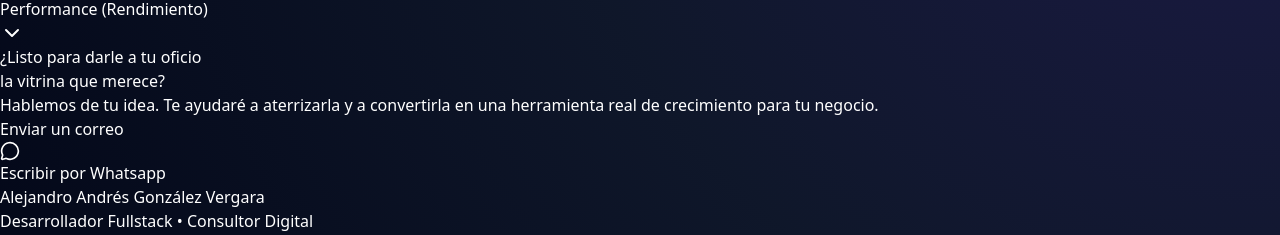
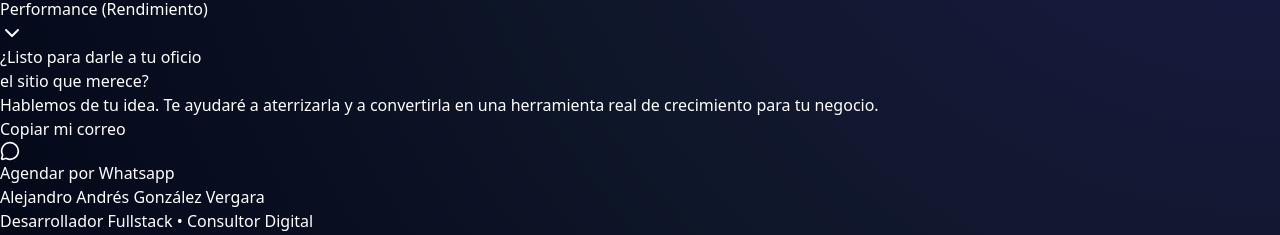
Before and after one commit to aagv2004/mi-portafolio, a React (Vite) app: page / in a window 1280 px wide. Shown: the part 1945-2180 px from the top of the page. Built offline with nearby package versions, Linux system fonts and the light colour scheme.

Commit message:
Toques finales de diseño y funcionamiento en la página

```diff
--- a/src/App.jsx
+++ b/src/App.jsx
@@ -1,5 +1,5 @@
 /* eslint-disable no-unused-vars */
-import { motion } from "framer-motion";
+import { motion, AnimatePresence } from "framer-motion";
 import { ArrowRight, Globe, Zap, Search, BookOpen, ChevronDown, MessageCircle } from "lucide-react";
 import { useState } from "react";
 
@@ -61,15 +61,21 @@ function Glosario() {
                 />
               </button>
 
+              <AnimatePresence>
                 {abierto === index && (
                   <motion.div
                     initial={{ height: 0, opacity: 0 }}
                     animate={{ height: 'auto', opacity: 1 }}
-                  className="px-6 pb-6 text-white leading-relaxed"
+                    exit={{ height: 0, opacity: 0 }}
+                    transition={{ duration: 0.4, ease: [0.04, 0.62, 0.23, 0.98] }}
+                    className="overflow-hidden"
                   >
+                    <div className="px-6 pb-6 text-slate-400 leading-relaxed border-t border-white/5 pt-4">
                     {item.definicion}
+                    </div>
                   </motion.div>
                 )}
+              </AnimatePresence>
             </div>
           ))}
         </div>
@@ -79,11 +85,19 @@ function Glosario() {
 }
 
 function App() {
+  const [copiado, setCopiado] = useState(false);
+
+  const manejarCopiado = () => {
+    navigator.clipboard.writeText("agvergarasoftware@gmail.com");
+    setCopiado(true);
+    setTimeout(() => setCopiado(false), 3000);
+  };
+
   return (
     <div className="min-h-screen font-sans selection:bg-indigo-500/3 text-slate-200">
       <Reveal>
         {/* Hero section */}
-        <section className="relative px-6 pt-20 pb-24 md:pt-32 lg:px-8 max-w-7xl mx-auto">
+        <section className="relative px-6 pt-20 pb-24 md:pt-32 lg:px-8 max-w-7xl mx-auto interface-object">
           <motion.div
           initial={{ opacity: 0, y: 20 }}
           animate={{ opacity: 1, y: 0}}
@@ -95,24 +109,35 @@ function App() {
             </span>
 
             <h1 className="text-5xl md:text-7xl font-extrabold tracking-tight text-white mb-8">
-              Tu oficio merece una <br />
+              Tu oficio merece verse tan <br />
               <span className="text-transparent bg-clip-text bg-gradient-to-r from-indigo-600 to-violet-600">
-                vitrina digital imparable
+                profesional como tu trabajo
               </span>
             </h1>
 
             <p className="max-w-2xl mx-auto text-lg mg:text-xl text-slate-400 mb-10 leading-relaxed">
-              No solo creo páginas web. Construyo herramientas que cargan al instante, dominan los buscadores y convierten visitantes en clientes para tu negocio.
+              Creo sitios web rápidos, claros y optimizados para que te encuentren en Google y te contacten sin vueltas.
             </p>
 
             <div className="flex flex-col sm:flex-row gap-4 justify-center items-center">
+              <a href="#proyectos">
                 <button className="px-8 py-4 bg-indigo-600 text-white rounded-xl font-bold hover:bg-indigo-500 transition-all flex items-center gap-2 group shadow-[0_0_20px_rgba(79,70,229,0.4)]">
                   Ver proyectos
                   <ArrowRight className="group-hover:translate-x-1 transition-transform" />
                 </button>
+              </a>
+              <a
+                href="https://wa.me/56961917708?text=Hola%20Alejandro%21%20Me%20gustar%C3%ADa%20cotizar%20un%20proyecto%20contigo.%20Mi%20nombre%20es%3A"
+                target="_blank"
+                rel="noreferrer"
+              >
+
                 <button className="px-8 py-4 bg-white/5 text-white border border-white/20 backdrop-blur-sm rounded-xl font-bold hover:bg-white/10 hover:border-white/40 transition-all">
+
                   Cotizar mi sitio
+
                 </button>
+              </a>
             </div>
           </motion.div>
         </section>
@@ -121,7 +146,7 @@ function App() {
 
       {/* Benefits Sections */}
       <Reveal>
-        <section className="py-20 bg-transparent">
+        <section className="py-20 bg-transparent interface-object">
           <div className="max-w-7xl mx-auto px-6 lg:px-8">
             <div className="grid grid-cols-1 md:grid-cols-3 gap-12">
               {/* Tarjeta 1: SEO */}
@@ -173,7 +198,7 @@ function App() {
 
       {/* Sección de proyectos */}
       <Reveal>
-        <section className="py-24 bg-transparent">
+        <section id="proyectos" className="py-24 bg-transparent interface-object">
           <div className="max-w-7xl mx-auto px-6 lg:px-8">
             <div className="mb-16">
               <h2 className="text-3xl font-bold text-white mb-4">Proyectos Destacados</h2>
@@ -239,7 +264,7 @@ function App() {
 
       {/* Metodología de trabajo */}
       <Reveal>
-        <section className="py-24 bg-transparent">
+        <section className="py-24 bg-transparent interface-object">
           <div className="max-w-7xl mx-auto px-6 lg:px-8">
             <div className="text-center mb-16">
               <h2 className="text-3xl font-bold text-white mb-4">¿Cómo trabajaremos juntos?</h2>
@@ -251,7 +276,7 @@ function App() {
             <div className="grid grid-cols-1 md:grid-cols-3 gap-8 relative">
               {/* Paso 1 */}
               <div className="relative p-8 bg-slate-900/40 backdrop-blur-xl border border-white/10 rounded-3xl shadow-2xl z-10">
-                <div className="text-indigo-600 font-bold text-5xl mb-6 opacity-20">01</div>
+                <div className="text-white font-bold text-5xl mb-6 opacity-20">01</div>
                 <h3 className="text-xl font-bold mb-3">La Idea Base</h3>
                 <p className="text-slate-400">
                   Tú me entregas tu visión, tus deseos y los objetivos de tu negocio. Escucho cada detalle para entender qué es lo que realmente necesitas destacar.
@@ -269,7 +294,7 @@ function App() {
 
               {/* Paso 3 */}
               <div className="relative p-8 bg-slate-900/40 backdrop-blur-xl border border-white/10 rounded-3xl shadow-2xl z-10">
-                <div className="text-indigo-600 font-bold text-5xl mb-6 opacity-20">03</div>
+                <div className="text-white font-bold text-5xl mb-6 opacity-20">03</div>
                 <h3 className="text-xl font-bold mb-3">Ajuste Infinito</h3>
                 <p className="text-slate-400">
                   Gracias a mi flujo de trabajo con Git, podemos volver atrás, cambiar detalles o pivotar la idea hasta que el producto sea perfecto para ti.
@@ -284,7 +309,7 @@ function App() {
       {Glosario()}
 
       {/*Contacto / CTA Final */}
-      <section className="py-24 px-6 bg-transparent">
+      <section id="contacto" className="py-24 px-6 bg-transparent interface-object">
         <motion.div
           initial={{ opacity: 0, scale: 0.95 }}
           whileInView={{ opacity: 1, scale: 1 }}
@@ -299,26 +324,68 @@ function App() {
             <h2 className="text-3xl md:text-5xl font-bold text-white mb-6 tracking-tight">
               ¿Listo para darle a tu oficio <br />
               <span className="text-transparent bg-clip-text bg-gradient-to-r from-indigo-400 to-violet-400">
-                la vitrina que merece?
+                el sitio que merece?
               </span>
             </h2>
             <p className="text-slate-400 text-lg mb-10 max-w-xl mx-auto leading-relaxed">
               Hablemos de tu idea. Te ayudaré a aterrizarla y a convertirla en una herramienta real de crecimiento para tu negocio.
             </p>
             <div className="flex flex-col sm:flex-row gap-4 justify-center">
+              <button
+                onClick={manejarCopiado}
+                className="relative p-[2px] overflow-hidden rounded-2xl group transition-all active:scale-95"
+              >
+                {/* Borde giratorio */}
+                <div className={`absolute inset-[-1000%] ${copiado ? 'animate-border-spin-fast' : 'animate-border-spin'} bg-[conic-gradient(from_90deg_at_50%_50%,#4338ca_0%,#818cf8_50%,#4338ca_100%)] ${copiado ? 'opacity-100' : 'opacity-40 group-hover:opacity-100'} transition-opacity`} />
+
+                {/* Cuerpo del botón */}
+                <div className={`relative px-8 py-4 ${copiado ? 'bg-indigo-600' : 'bg-slate-900'} rounded-[14px] transition-colors duration-500 flex items-center justify-center min-w-[200px]`}
+                >
+                  {/* Efecto de rellenado */}
+                  <motion.div
+                    initial={{ x: '-100%' }}
+                    animate={{ x: copiado ? '0%' : '-100%' }}
+                    transition={{ duration: 0.4, ease: "easeOut" }}
+                    className="absolute inset-0 bg-white/10"
+                  />
+
+                  <span className="relative z-10 font-bold text-white flex items-center gap-2">
+                    {copiado ? (
+                      <>
+                        <motion.svg
+                          viewBox="0 0 24 24"
+                          fill="none"
+                          stroke="currentColor"
+                          strokeWidth="4"
+                          strokeLinecap="round"
+                          strokeLinejoin="round"
+                          className="w-5 h-5 text-emerald-300"
+                          initial={{ pathLength: 0, opacity: 0 }}
+                          animate={{ pathLength: 1, opacity: 1 }}
+                          transition={{ duration: 0.3, ease: "easeOut" }}
+                        >
+                          <polyline points="20 6 9 17 4 12" />
+                        </motion.svg>
+                        <motion.span
+                          initial={{ opacity: 0, x: 5 }}
+                          animate={{ opacity: 1, x: 0 }}
+                        >
+                          ¡Email Copiado!
+                        </motion.span>
+                      </>
+                    ) : (
+                      "Copiar mi correo"
+                    )}
+                  </span>
+                </div>
+              </button>
               <a
-                href="mailto:tuemail@ejemplo.com"
-                className="px-8 py-4 bg-white text-indigo-600 rounded-2xl font-bold hover:bg-indigo-500 hover:text-white transition-all shadow-[0_0_20px_rgba(79,70,229,0.4)] hover:scale-105 active:scale-95"
-              >
-                Enviar un correo
-              </a>
-              <a
-                href="https://wa.me/+56961917708"
+                href="https://wa.me/56961917708?text=Hola%20Alejandro%21%20Vi%20tu%20portafolio%20digital%20y%20me%20gustar%C3%ADa%20consultar%20por%20un%20proyecto%20web%20para%20mi%20negocio.%20Mi%20nombre%20es%3A"
                 target="_blank"
                 className="px-8 py-4 bg-white/5 text-white border border-white/10 rounded-2xl font-bold hover:bg-white/10 transition-all backdrop-blur-md flex"
               >
                 <MessageCircle size={20} className="text-emerald-400 group-hover:scale-110 transition-transform"/>
-                <p className="pl-2">Escribir por <span className="text-emerald-400">Whatsapp</span></p>
+                <p className="pl-2">Agendar por <span className="text-emerald-400">Whatsapp</span></p>
               </a>
             </div>
           </div>
@@ -326,7 +393,7 @@ function App() {
       </section>
 
       {/* Footer */}
-      <footer className="py-12 border-t border-white/5 bg-transparent relative overflow-hidden">
+      <footer className="py-12 border-t border-white/5 bg-transparent relative overflow-hidden interface-object">
       <div className="absolute top-0 left-1/2 -translate-x-1/2 w-1/2 h-px bg-gradient-to-r from-transparent via-indigo-500/50 to-transparent" />
         <div className="max-w-7xl mx-auto px-6 flex flex-col md:flex-row justify-between items-center gap-8 relative z-10">
           <div className="flex flex-col items-center md:items-start">
--- a/src/index.css
+++ b/src/index.css
@@ -27,3 +27,29 @@ body::before {
   opacity: 0.15;
   pointer-events: none;
 }
+
+@keyframes rotate {
+  from {
+    transform: rotate(0deg);
+  }
+  to {
+    transform: rotate(360deg);
+  }
+}
+
+.animate-border-spin {
+  animation: rotate 4s linear infinite;
+}
+
+.animate-border-spin-fast {
+  animation: rotate 1s linear infinite;
+}
+
+html {
+  scroll-behavior: smooth;
+}
+
+.interface-object {
+  cursor: default;
+  user-select: none;
+}
```
Lines whose indentation alone changed are shown as unchanged.
